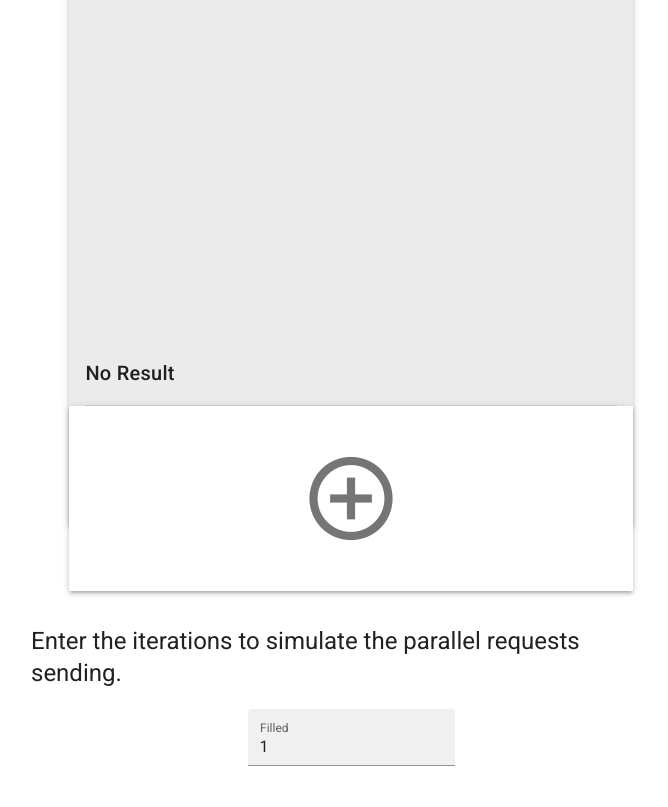
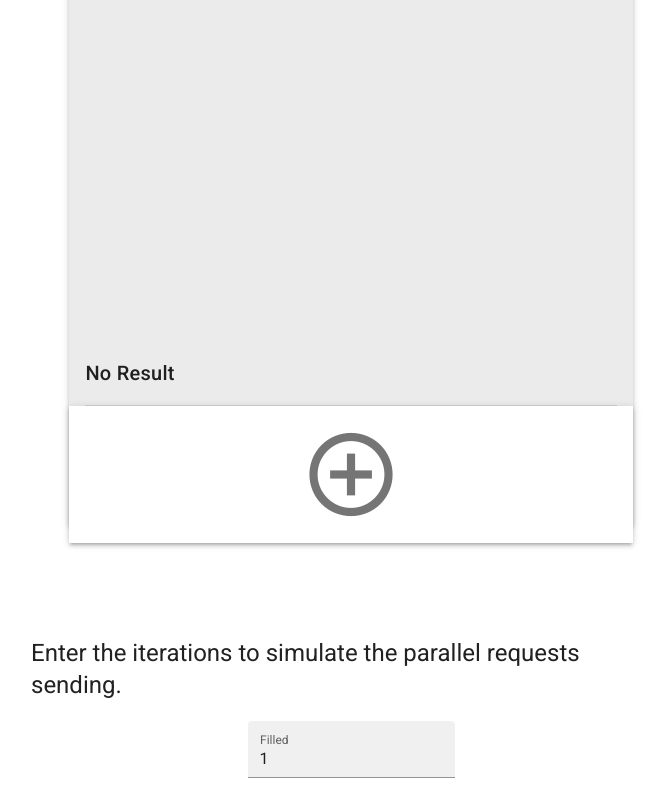
Before and after one commit to Yujie-Yan-S/655final_project, a Vue app: page /#/ in a window 1280 px wide. Shown: the whole page, without its empty margins (289-957 px from the left). Built offline with nearby package versions, Linux system fonts and the light colour scheme.

Commit message:
fix alignment

```diff
--- a/src/components/Search.vue
+++ b/src/components/Search.vue
@@ -28,7 +28,7 @@
       >
         <v-hover v-slot="{ hover }">
           <v-sheet
-            class="d-flex align-center justify-center"
+            class="mb-12 d-flex align-center justify-center"
             :elevation="hover ? 12 : 3"
             width="100%"
             height="100%"
@@ -44,7 +44,7 @@
       height="200px"
       width="50vw"
     >
-      <v-sheet class="mt-10 text-h5">
+      <v-sheet class="mt-16 text-h5">
         Enter the iterations to simulate the parallel requests sending.
       </v-sheet>
       <v-text-field
@@ -173,14 +173,14 @@ export default {
 #card {
   margin-top: -100px;
 }
-@media (max-width: 1500px) or (max-height: 600px) {
+@media (max-width: 1500px) {
   #card {
     height: 77vh !important;
     width: 44vw !important;
     margin-top: -100px;
   }
 }
-@media (max-width: 700px) or (max-height: 300px) {
+@media (max-width: 700px) {
   #card {
     height: 100vh !important;
     width: 100vw !important;
```
